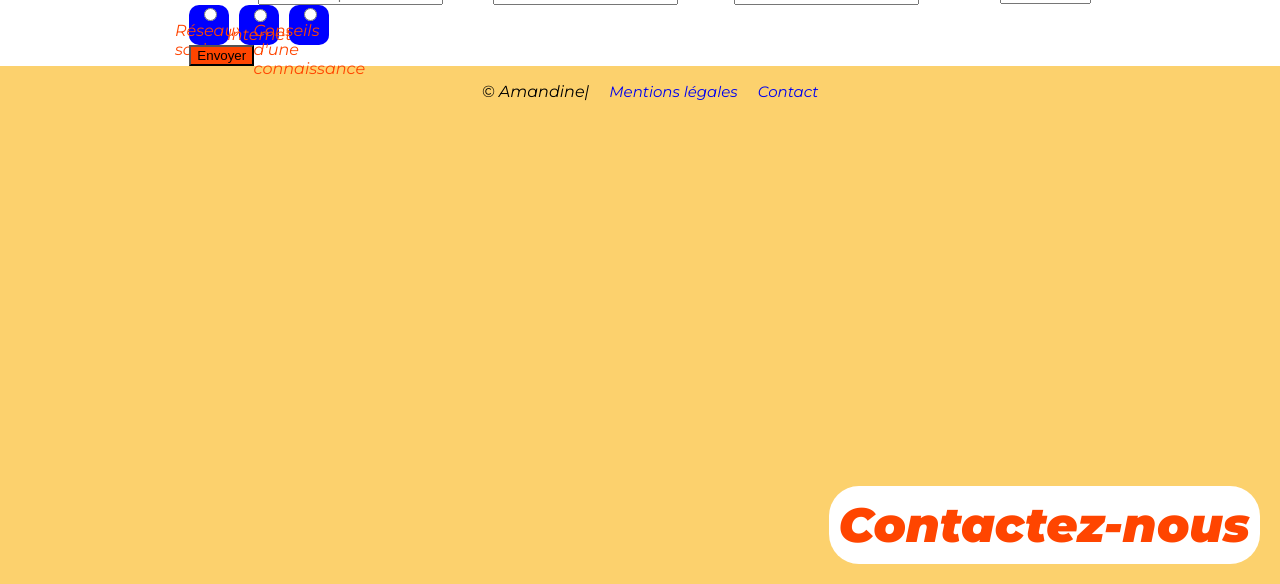
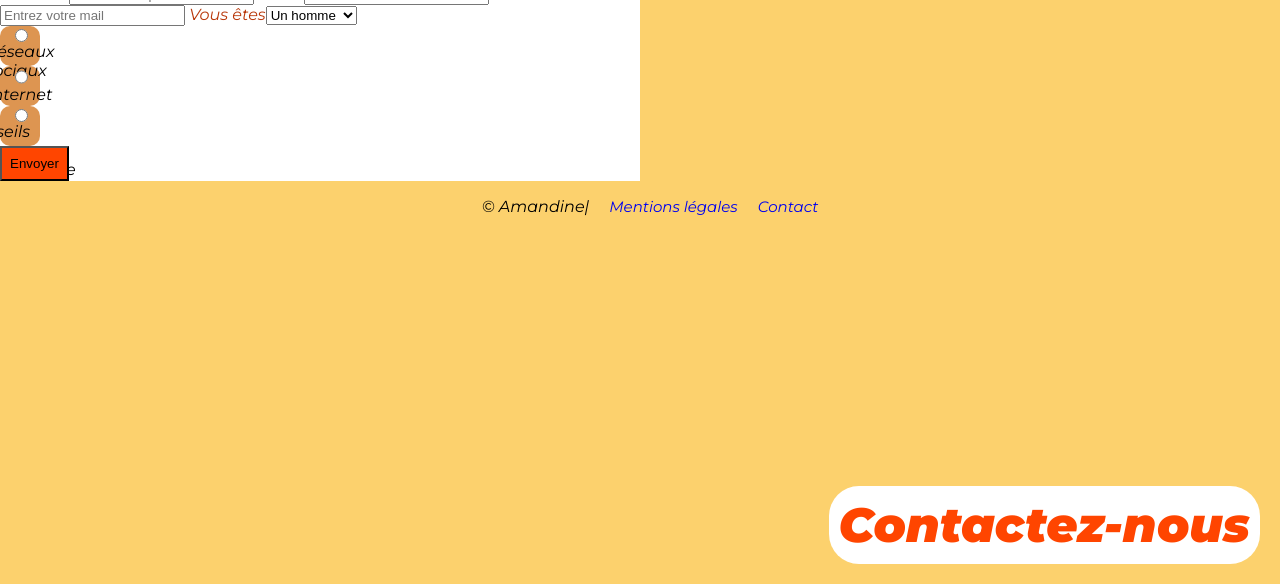
Before and after one commit to alieau/projet-happy-queen, a plain HTML site: page contact.html in a window 1280 px wide. Shown: the part 216-800 px from the top of the page. Drawn offline with Linux system fonts and the light colour scheme; files whose address does not match are found by name.

Commit message:
form contact V2

```diff
--- a/contact.html
+++ b/contact.html
@@ -26,17 +26,16 @@
     </nav>
   </header>
 
-  <main>
+
+
+  <main class="main">
     <div class="container-header">
       <h1 class="h1">Contactez-nous</h1>
     </div>
 
 
-
-
-
   <div class="container-form">
- <form method ="POST" action="mail.php" class="form">
+    <form method ="POST" action="mail.php" class="form">
 
     <label for="prenom">Prénom</label>
     <input type="text" name="prénom" placeholder="Entrez votre prénom" id="prénom">
@@ -56,7 +55,7 @@
 
     <div class="form-groupe">
 
-      <label>
+      <label class="">
         <input type="radio" name="choice" value="reseausocial"><pan> Réseaux sociaux</span>
       </label>
       <label>
--- a/style.css
+++ b/style.css
@@ -160,8 +160,6 @@ padding:20px;
 
 .container-header{
 background-image:url("./img/resultats/mail-5-V1.webp");
-
-
 }
 
 
@@ -215,6 +213,11 @@ color:rgb(148, 76, 76);
 text-decoration:underline;
 }
 
+.main{
+  display:flex;
+
+}
+
 .container-form{
   display:flex;
   flex-direction:column;
@@ -223,7 +226,10 @@ text-decoration:underline;
   flex-wrap:wrap;
   align-content:stretch;
   background-color: white;
+  flex-basis: 50%;
 }
+
+
 .form{
   color:rgb(184, 55, 9);
 
@@ -232,23 +238,29 @@ text-decoration:underline;
 .form-button{
   color:black;
   background-color:orangered;
+  border-radius:10 px;
+  padding:8px;
+  font-size: 16;
+
 
 }
 
 .form-groupe{
-  color:orangered;
-  display:flex;
+  color:black;
+   align-items:left;
+  flex-basis;
+
 }
 
 .form-groupe label{
 display:flex;
 flex-wrap:wrap;
-align-items:center;
+align-items:left;
 justify-content:center;
 width:40px;
 height:40px;
 border-radius:10px;
-background-color:blue;
+background-color:rgb(221, 149, 81);
 margin-right:10px;
 cursor:pointer;
 
```
